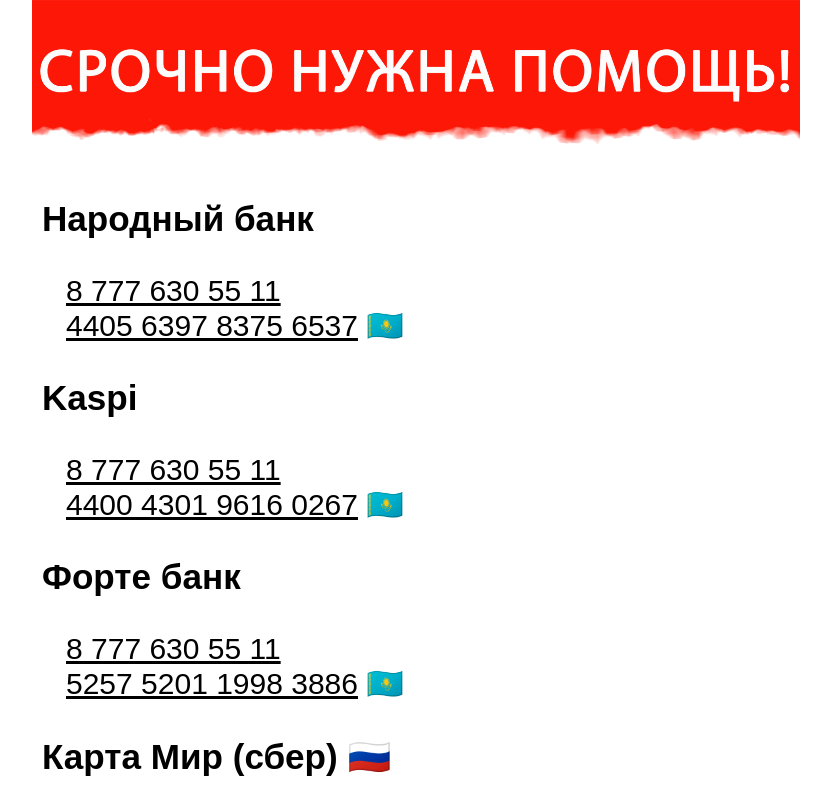
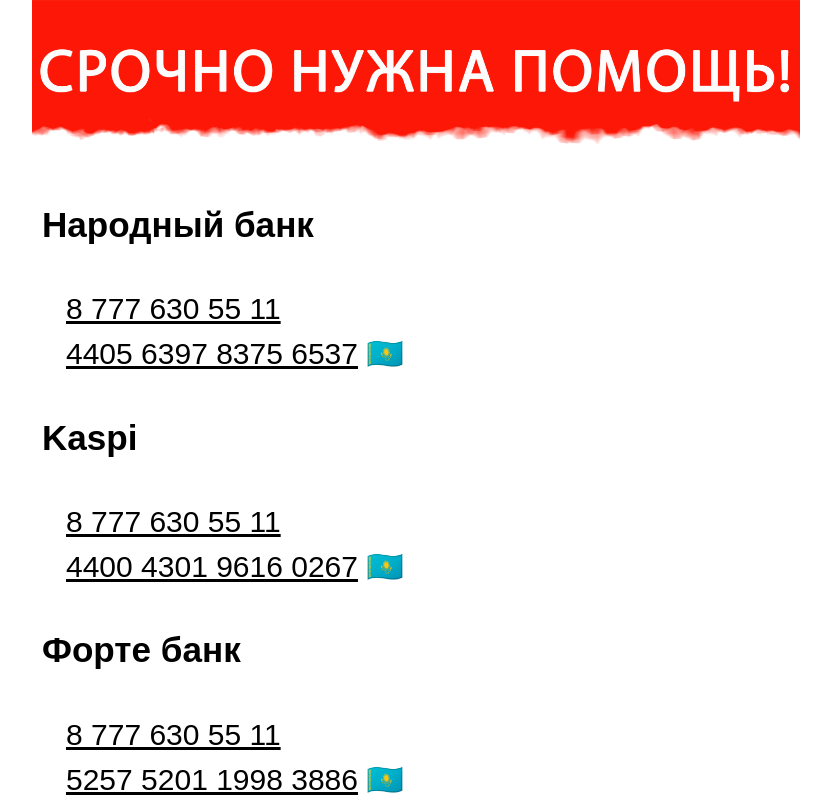
Before and after one commit to helpura/helpura, a plain HTML site: page index.html in a window 1280 px wide. Shown: the top 805 px of the page, without its empty margins (224-1055 px from the left). Drawn offline with Linux system fonts and the light colour scheme.

Commit message:
Update style.css

```diff
--- a/style.css
+++ b/style.css
@@ -12,13 +12,14 @@
     flex-direction: column;
     justify-content:space-between;
     align-items:center;
-    overflow: hidden;
+    height: 100%;
 }
 @media only screen and (min-width: 768px) {
     main {
         width: 60%;
         min-height: 100dvh;
         font: 30px Arial, sans-serif;
+        line-height: 1.5;
     }
     .row {
         justify-content: space-between;
```
